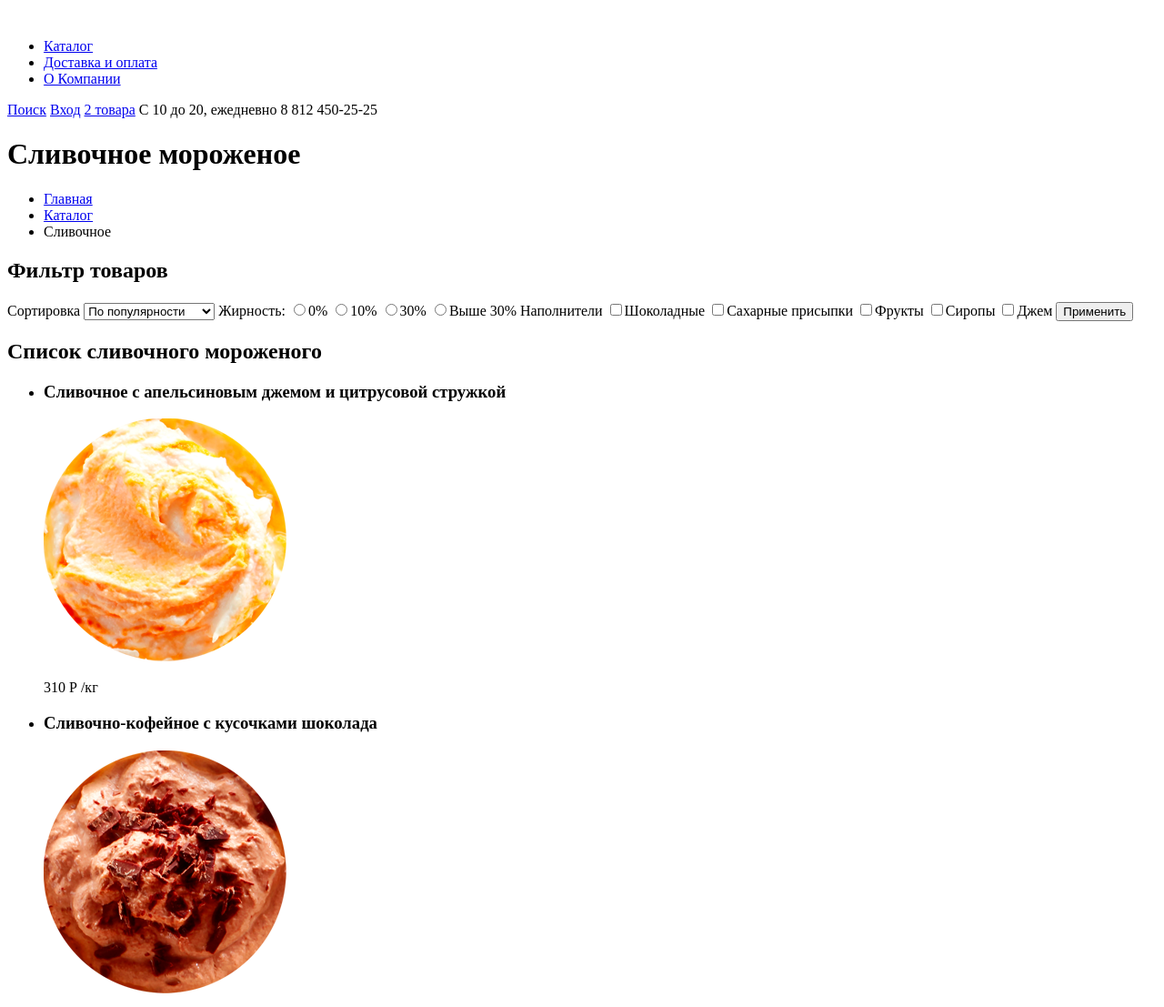
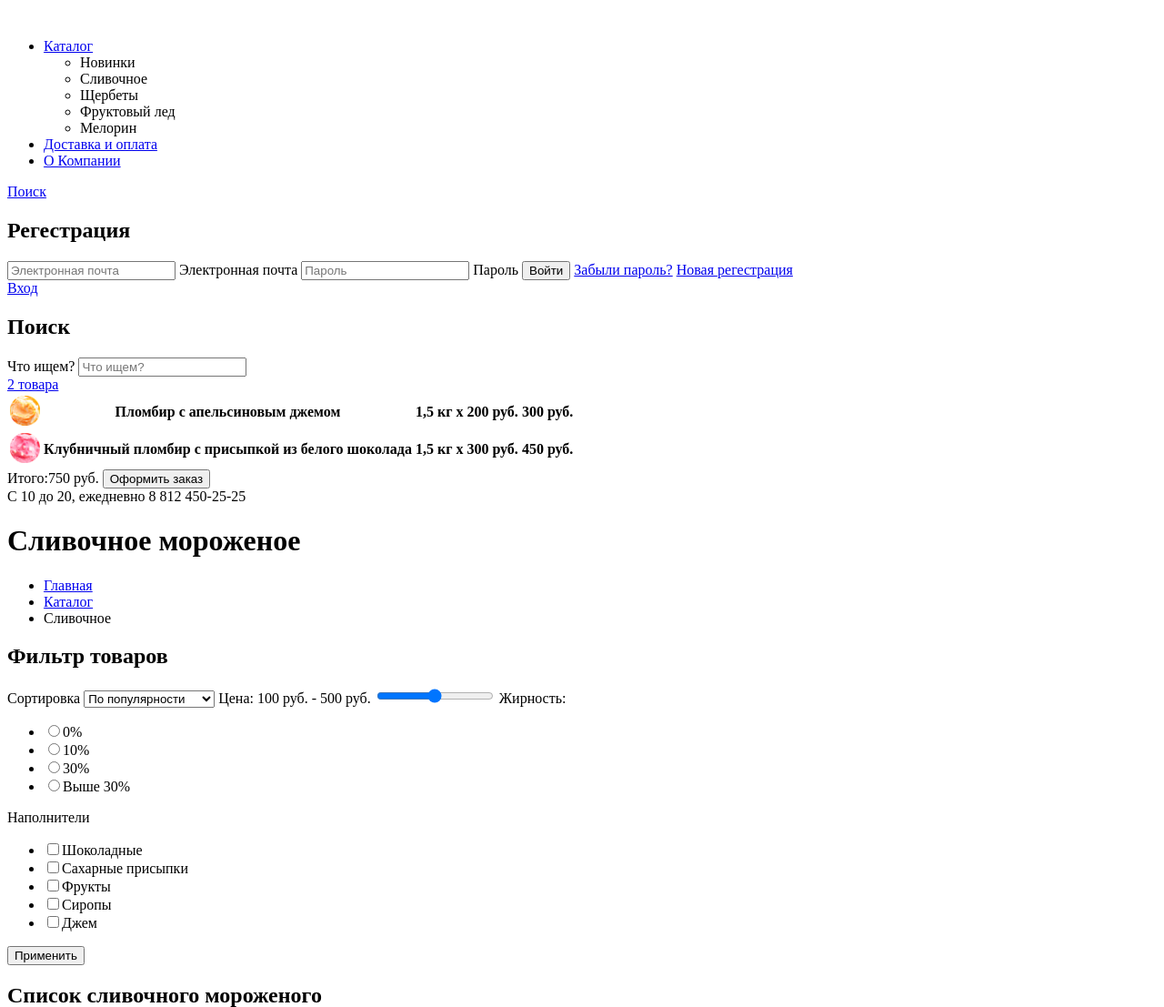
Before and after one commit to Freenova1/935921-gllacy-24, a plain HTML site: page catalog.html in a window 1280 px wide. Shown: the top 1107 px of the page at 91% size. Drawn offline with Linux system fonts and the light colour scheme.

Commit message:
Пофиксил недорботки

```diff
--- a/catalog.html
+++ b/catalog.html
@@ -9,14 +9,62 @@
         <header class="main-header">
             <nav class="main-nav">
             <a href="index.html"><img src="img/logo.svg" alt="Лого магазина Глейси" width="27" height="9"></a>
-            <ul>
-                <li class="link-current"><a href="catalog.html">Каталог</a></li>
+            <ul class="list-section">
+                    <li class="linl-current">
+                      <a href="catalog.html">Каталог</a>
+                      <ul class="catalog-list">
+                        <li>Новинки</li>
+                        <li>Сливочное</li>
+                        <li>Щербеты</li>
+                        <li>Фруктовый лед</li>
+                        <li>Мелорин</li>
+                      </ul>
+                   </li>
                     <li><a href="buy-page.html">Доставка и оплата</a></li>
                     <li><a href="info-page.html">О Компании</a></li>
                   </ul>
+                   <div class="search">
                    <a href="search.html" class="search-button">Поиск</a>
+                   <section class="user-login">
+                    <h2 class="visually-hidden">Регестрация</h2>
+                    <form method="post" action="">
+                      <input type="text" id="login-email" placeholder="Электронная почта">
+                      <label for="login-email" class="visually-hidden">Электронная почта</label>
+                      <input type="password" id="login-password" placeholder="Пароль">
+                      <label for="login-password" class="visually-hidden">Пароль</label>
+                      <button type="submit" class="red-button">Войти</button>
+                      <a href="reset-password.html">Забыли пароль?</a>
+                      <a href="registration.html">Новая регестрация</a>
+                    </form>
+                  </section>
+                  </div>
+                  <div class="user">
                    <a class="user-nav" href="login-in.href">Вход</a>
+                   <section class="search-popup">
+                    <h2 class="visually-hidden">Поиск</h2>
+                      <label for="search-area" class="visually-hidden">Что ищем?</label>
+                      <input type="text" class="search-area" id="search-area" placeholder="Что ищем?">
+                  </section>
+                  </div>
+                  <div class="basket">
                    <a class="user-basket" href="basket.html">2 товара</a>
+                    <table class="table-basket">
+                        <tr>
+                            <th><img src="img/catalog-logo1.png" width="33" height="33" alt=""></th>
+                            <th>Пломбир с апельсиновым джемом</th>
+                            <th>1,5 кг х 200 руб.</th>
+                            <th>300 руб.</th>
+                        </tr>
+                        <tr>
+                            <th><img src="img/catalog-logo3.png" width="33" height="33" alt=""></th>
+                            <th>Клубничный пломбир с присыпкой из белого шоколада</th>
+                            <th>1,5 кг х 300 руб.</th>
+                            <th>450 руб.</th>
+                        </tr>
+                    </table>
+                    <span class="table-result">Итого:750 руб.</span>
+                    <button type="button" class="red-button">Оформить заказ</button>
+                  </div>
             <span>С 10 до 20, ежедневно</span>
             <span class="number">8 812 450-25-25</span>
             </nav>
@@ -40,19 +88,23 @@
                         <option value="by-expensive">Сначало дорогие</option>
                         <option value="by-fat">По жирности</option>
                     </select>
-                    <!--Не знаю как делать цену-->
+                    <label for="range-price">Цена: 100 руб. - 500 руб.</label>
+                    <input type="range" id="range-class">
                     <label for="percent-fat">Жирность:</label>
-                    <input type="radio" name="percent-fat" value="0">0%
-                    <input type="radio" name="percent-fat" value="10">10%
-                    <input type="radio" name="percent-fat" value="30">30%
-                    <input type="radio" name="percent-fat" value=">30">Выше 30%
-
+                    <ul>
+                        <li><input type="radio" name="percent-fat" value="0">0%</li>
+                        <li><input type="radio" name="percent-fat" value="10">10%</li>
+                        <li><input type="radio" name="percent-fat" value="30">30%</li>
+                        <li><input type="radio" name="percent-fat" value=">30">Выше 30%</li>
+                    </ul>
                     <label for="filler">Наполнители</label>
-                    <input type="checkbox" name="filler" value="chocolate">Шоколадные
-                    <input type="checkbox" name="filler" value="shuger">Сахарные присыпки
-                    <input type="checkbox" name="filler" value="fruct">Фрукты
-                    <input type="checkbox" name="filler" value="syrup">Сиропы
-                    <input type="checkbox" name="filler" value="jam">Джем
+                    <ul>
+                        <li><input type="checkbox" name="filler" value="chocolate">Шоколадные</li>
+                        <li><input type="checkbox" name="filler" value="shuger">Сахарные присыпки</li>
+                        <li><input type="checkbox" name="filler" value="fruct">Фрукты</li>
+                        <li><input type="checkbox" name="filler" value="syrup">Сиропы</li>
+                        <li><input type="checkbox" name="filler" value="jam">Джем</li>
+                    </ul>
                     <button type="submit" class="button-filter">Применить</button>
                 </form>
             </section>
```
Also changed, not shown: index.html (+35 -17 lines). Lines whose indentation alone changed are shown as unchanged.
